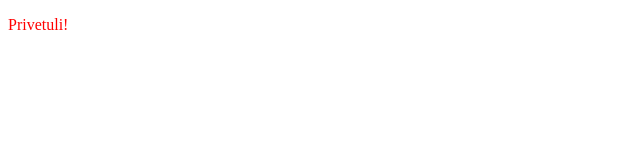
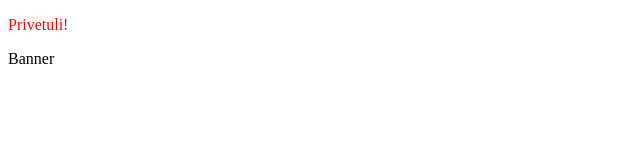
Before and after one commit to s9ail/js-course-2025, a plain HTML site: page lesson_1/index.html in a window 1280 px wide. Shown: the full height of the page, 0-640 px from the left. Drawn offline with Linux system fonts and the light colour scheme.

Commit message:
Baner added

```diff
--- a/lesson_1/index.html
+++ b/lesson_1/index.html
@@ -8,6 +8,6 @@
 </head>
 <body>
     <p>Privetuli!</p>
-    <div></div>
+    <div>Banner</div>
 </body>
 </html>
```
